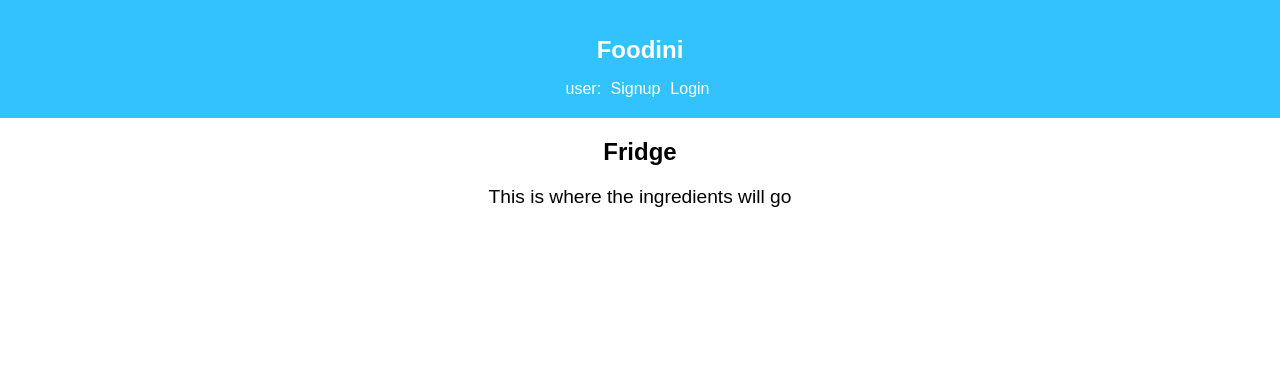
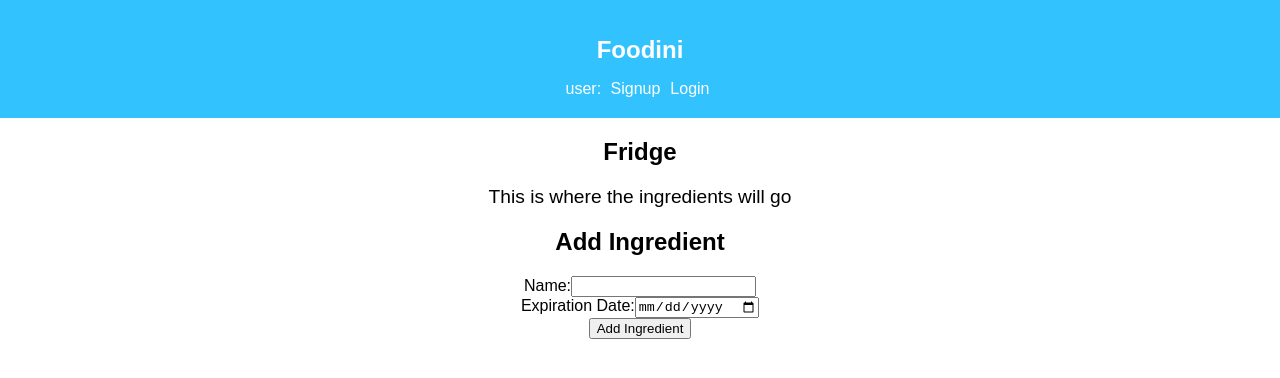
Before and after one commit to Mgetz10/Fridge-Keeper, a React (Create React App) app in the folder client/: page / in a window 1280 px wide. Shown: the top 378 px of the page. Built offline with nearby package versions, Linux system fonts and the light colour scheme; no server answers.

Commit message:
Ingredient add implemented

```diff
--- a/client/src/App.jsx
+++ b/client/src/App.jsx
@@ -10,18 +10,27 @@ import Routes from './components/Routes';
 
 export default class App extends Component {
   state = {
-    user: {}
+    user: {},
+    fridge: {}
   };
 
   componentDidMount() {
     this.setUser();
   }
 
-  setUser = () => {
+  setUser = async () => {
     if (api.isLoggedIn()) {
-      this.setState({ user: api.getLocalStorageUser() });
+      this.setState({
+        user: api.getLocalStorageUser(),
+        fridge: await api.getFridge().then(res => {
+          return res;
+        })
+      });
     } else {
-      this.setState({ user: {} });
+      this.setState({
+        user: {},
+        fridge: {}
+      });
     }
   };
 
@@ -29,7 +38,11 @@ export default class App extends Component {
     return (
       <div className="App">
         <Navbar user={this.state.user} />
-        <Routes user={this.state.user} setUser={this.setUser} />
+        <Routes
+          user={this.state.user}
+          fridge={this.state.fridge}
+          setUser={this.setUser}
+        />
       </div>
     );
   }
--- a/client/src/api.js
+++ b/client/src/api.js
@@ -62,8 +62,28 @@ export default {
   logout() {
     localStorage.removeItem('user');
     return service.get('/logout');
+  },
+
+  getFridge() {
+    return service
+      .get('/getfridge')
+      .then(fridge => {
+        console.log(fridge.data.fridge);
+        return fridge.data.fridge;
+      })
+      .catch(err => console.log(err));
+  },
+
+  addIngredient(ingredientInfo) {
+    return service
+      .post('/addingredient', ingredientInfo)
+      .then(res => {
+        // If we have localStorage.getItem('user') saved, the application will consider we are loggedin
+        // localStorage.setItem('user', JSON.stringify(res.data));
+        return res.data;
+      })
+      .catch(errHandler);
   }
-
   // This is an example on how to use this method in a different file
   // api.getCountries().then(countries => { /* ... */ })
 };
--- a/client/src/components/AddIngredient.jsx
+++ b/client/src/components/AddIngredient.jsx
@@ -1,73 +1,71 @@
 import React, { Component } from 'react';
+import api from '../api';
 
-class AddMovie extends Component {
+class AddIngredient extends Component {
+  //   name: String,
+  //   expdate: Date,
+  //   daysleft: Number,
+  //   image: String,
+  //   fridge_id: String
   state = {
-    title: '',
-    director: '',
-    hasOscars: false,
-    IMDbRating: ''
+    name: '',
+    expdate: {}
   };
 
-  handleFormSubmit = event => {
-    event.preventDefault();
-    this.props.addTheMovie(this.state);
+  handleInputChange = event => {
     this.setState({
-      title: '',
-      director: '',
-      hasOscars: false,
-      IMDbRating: ''
+      [event.target.name]: event.target.value
     });
   };
 
-  handleChange(event) {
-    let { name, value } = event.target;
-    if (name === 'hasOscars' && value === 'on') {
-      value = true;
-    }
-    this.setState({ [name]: value });
+  handleClick(e) {
+    e.preventDefault();
+    const currentDate = new Date(Date.now());
+    const expdate = new Date(this.state.expdate.split(' ')[0]);
+    let data = {
+      name: this.state.name,
+      expdate: expdate,
+      daysleft: Math.floor((expdate - currentDate) / (1000 * 60 * 60 * 24)),
+      fridge: this.props.fridge._id
+    };
+    api
+      .addIngredient(data)
+      .then(result => {
+        console.log('SUCCESS!');
+        this.props.history.push('/'); // Redirect to the home page
+      })
+      .catch(err => this.setState({ message: err.toString() }));
   }
 
   render() {
     return (
-      <div>
-        <form onSubmit={this.handleFormSubmit}>
-          <label>Title:</label>
+      <div className="Add-Ingredient">
+        <h2>Add Ingredient</h2>
+        <form>
+          Name:
           <input
             type="text"
-            name="title"
-            value={this.state.title}
-            onChange={e => this.handleChange(e)}
+            value={this.state.name}
+            name="name"
+            onChange={this.handleInputChange}
           />
-
-          <label>Director:</label>
+          <br />
+          Expiration Date:
           <input
-            type="text"
-            name="director"
-            value={this.state.director}
-            onChange={e => this.handleChange(e)}
+            type="date"
+            value={this.state.expdate}
+            name="expdate"
+            onChange={this.handleInputChange}
           />
-
-          <label>Oscar Awarded:</label>
-          <input
-            type="checkbox"
-            name="hasOscars"
-            checked={this.state.hasOscars}
-            onChange={e => this.handleChange(e)}
-          />
-
-          <label>IMDb Rating:</label>
-          <input
-            type="text"
-            name="IMDbRating"
-            value={this.state.IMDbRating}
-            onChange={e => this.handleChange(e)}
-          />
-
-          <input type="submit" value="Submit" />
+          <br />
+          <button onClick={e => this.handleClick(e)}>Add Ingredient</button>
         </form>
+        {this.state.message && (
+          <div className="info info-danger">{this.state.message}</div>
+        )}
       </div>
     );
   }
 }
 
-export default AddMovie;
+export default AddIngredient;
--- a/client/src/components/Routes.jsx
+++ b/client/src/components/Routes.jsx
@@ -1,6 +1,6 @@
 import React, { Component } from 'react';
 import { Route, Switch } from 'react-router-dom';
-import Home from './pages/Fridge';
+import Fridge from './pages/Fridge';
 import Login from './pages/Login';
 import Signup from './pages/Signup';
 
@@ -8,13 +8,15 @@ class Routes extends Component {
   render() {
     return (
       <Switch>
+        {/* {console.log('LOOK HERE  ', this.props)} */}
         <Route
           exact
           path="/"
           render={props => (
-            <Home
+            <Fridge
               {...props}
               user={this.props.user}
+              fridge={this.props.fridge}
               setUser={this.props.setUser}
             />
           )}
--- a/client/src/components/pages/Fridge.jsx
+++ b/client/src/components/pages/Fridge.jsx
@@ -1,25 +1,14 @@
 import React, { Component } from 'react';
-import Axios from 'axios';
-import api from '../../api';
-// import { Redirect } from 'react-router-dom';
+import AddIngredient from '../AddIngredient';
+
 export default class Home extends Component {
-  componentDidMount() {
-    // console.log(api.isLoggedIn());
-    // console.log(api.getLocalStorageUser());
-    // console.log(this);
-
-    Axios.get('http://localhost:5000/api/whatever').then(res => {
-      // console.log(res);
-    });
-  }
-
   render() {
     return (
       <div className="Home">
-        {/* <Redirect to="/monkey" /> */}
-
+        {/* {console.log('LOOK HERE  ', this.props)} */}
         <h2>Fridge</h2>
         <p>This is where the ingredients will go</p>
+        <AddIngredient fridge={this.props.fridge} />
       </div>
     );
   }
```
Also changed, not shown: client/src/components/pages/Signup.jsx (+6 -6 lines), 1 other file (tests, documents, lock files or other folders).
